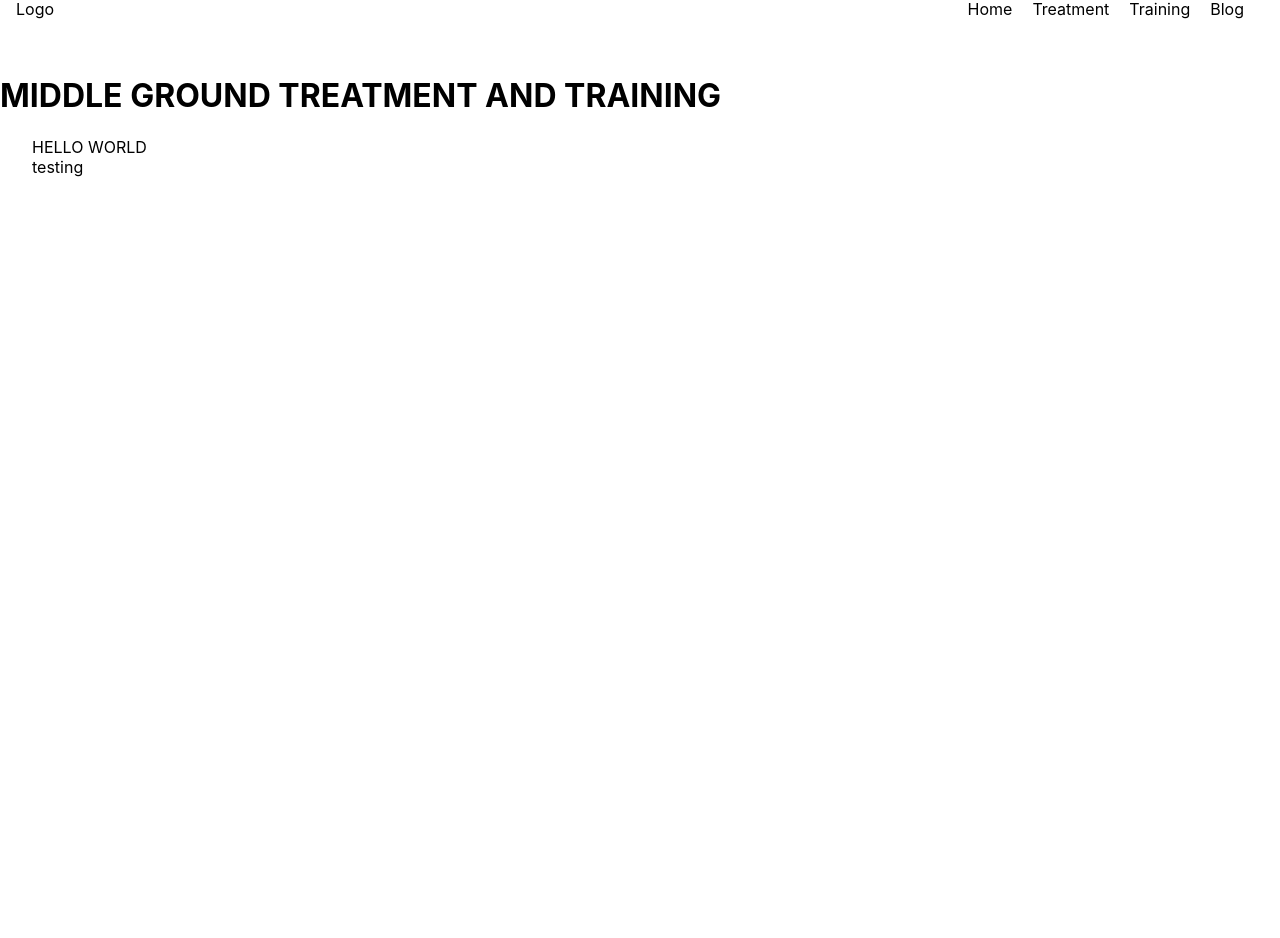
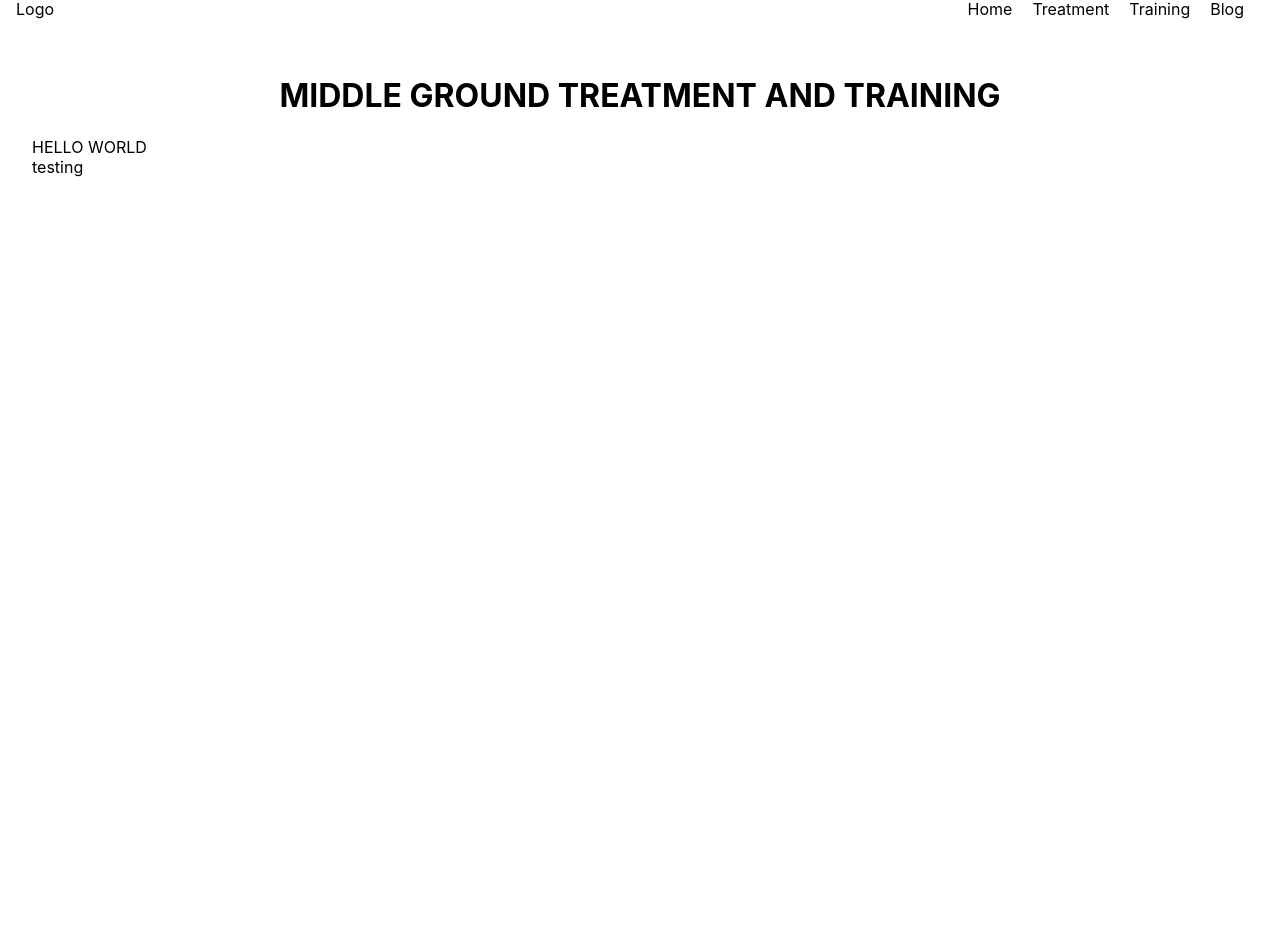
Before and after one commit to Jacekhacking/Middle-Ground, a Next.js app: page / in a window 1280 px wide. Shown: the part 37-975 px from the top of the page. Before the commit the page ends 800 px from the top, so only its background shows below. Built offline with nearby package versions, Linux system fonts and the light colour scheme.

Commit message:
footer body wrapper added

```diff
--- /dev/null
+++ b/components/shared/BodyWrapper.js
@@ -0,0 +1,9 @@
+import styles from "../styles/BodyWrapper.module.css";
+
+// wrapper component to make whatever is rendered minimum full screen
+
+const BodyWrapper = (props) => {
+  return <div className={styles.wrapper}>{props.children}</div>;
+};
+
+export default BodyWrapper;
--- /dev/null
+++ b/components/shared/Footer.js
@@ -0,0 +1,5 @@
+const Footer = () => {
+  return <footer>footer fillers</footer>;
+};
+
+export default Footer;
--- a/components/shared/Header.js
+++ b/components/shared/Header.js
@@ -1,8 +1,10 @@
+import styles from "../styles/Header.module.css";
+
 const Header = () => {
   return (
-    <div>
+    <header className={styles.header}>
       <h1>MIDDLE GROUND TREATMENT AND TRAINING</h1>
-    </div>
+    </header>
   );
 };
 
--- a/components/shared/Navbar.js
+++ b/components/shared/Navbar.js
@@ -2,7 +2,7 @@ import styles from "../styles/Navbar.module.css";
 
 const Navbar = () => {
   return (
-    <div className={styles.nav}>
+    <nav className={styles.nav}>
       <div>Logo</div>
       <ul>
         <li>Home</li>
@@ -10,7 +10,7 @@ const Navbar = () => {
         <li>Training</li>
         <li>Blog</li>
       </ul>
-    </div>
+    </nav>
   );
 };
 
--- /dev/null
+++ b/components/styles/BodyWrapper.module.css
@@ -0,0 +1,3 @@
+.wrapper {
+  min-height: 100vh;
+}
--- /dev/null
+++ b/components/styles/Header.module.css
@@ -0,0 +1,3 @@
+.header {
+  text-align: center;
+}
--- a/pages/_app.js
+++ b/pages/_app.js
@@ -1,6 +1,8 @@
 import "../components/styles/globals.css";
 import Navbar from "../components/shared/Navbar";
 import Header from "../components/shared/Header";
+import Footer from "../components/shared/Footer";
+import BodyWrapper from "../components/shared/BodyWrapper";
 import Head from "next/head";
 
 function MyApp({ Component, pageProps }) {
@@ -14,7 +16,10 @@ function MyApp({ Component, pageProps }) {
 
       <Navbar />
       <Header />
-      <Component {...pageProps} />
+      <BodyWrapper>
+        <Component {...pageProps} />
+      </BodyWrapper>
+      <Footer />
     </>
   );
 }
```
